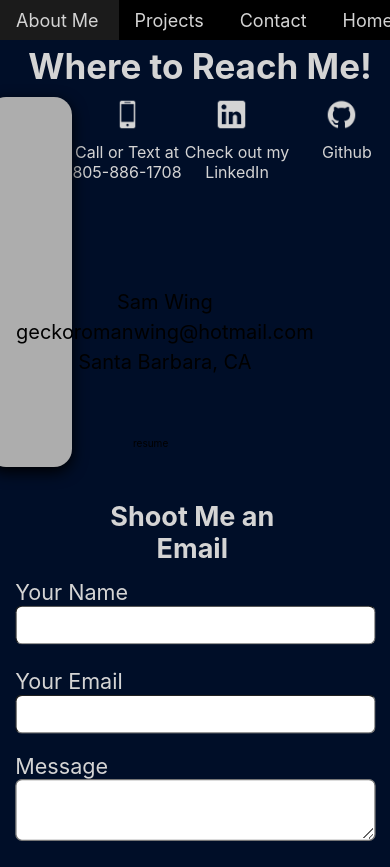
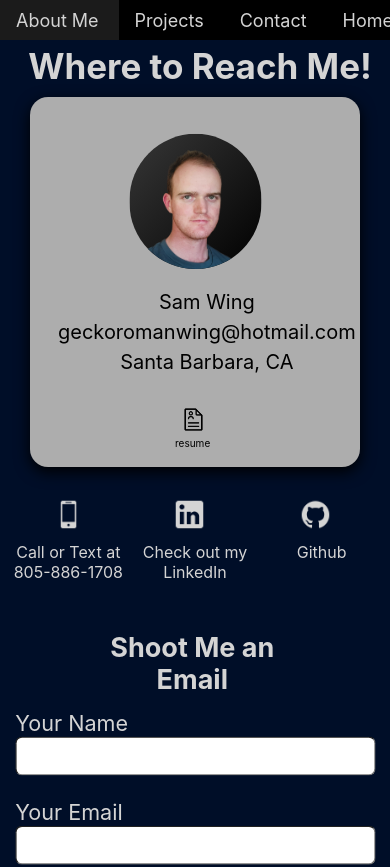
Before and after one commit to SamWing1/Portfolio, a React (Create React App) app: page /Contact in a window 390 px wide. Shown: the top 867 px of the page. Built offline with nearby package versions, Linux system fonts and the light colour scheme.

Commit message:
contact page normalized for mobile view

```diff
--- a/src/pages/Contact/Contact.css
+++ b/src/pages/Contact/Contact.css
@@ -143,7 +143,7 @@
     .card {
         margin: 0 auto;
         margin-top: 10px;
-        position: relative;
+        position: absolute;
     }
     .container {
         width: 100%;
@@ -152,7 +152,8 @@
         justify-content: center;
     }
     .subcontainer {
-        padding: 0px;
+        padding-top: 400px;
+        padding-left: 0px;
         margin: 0px;
         width: 380px;
     }
@@ -168,6 +169,7 @@
         display: none;
     }
     .mobileform {
+        padding-top: 0px;
         display: block;
     }
 }
```
